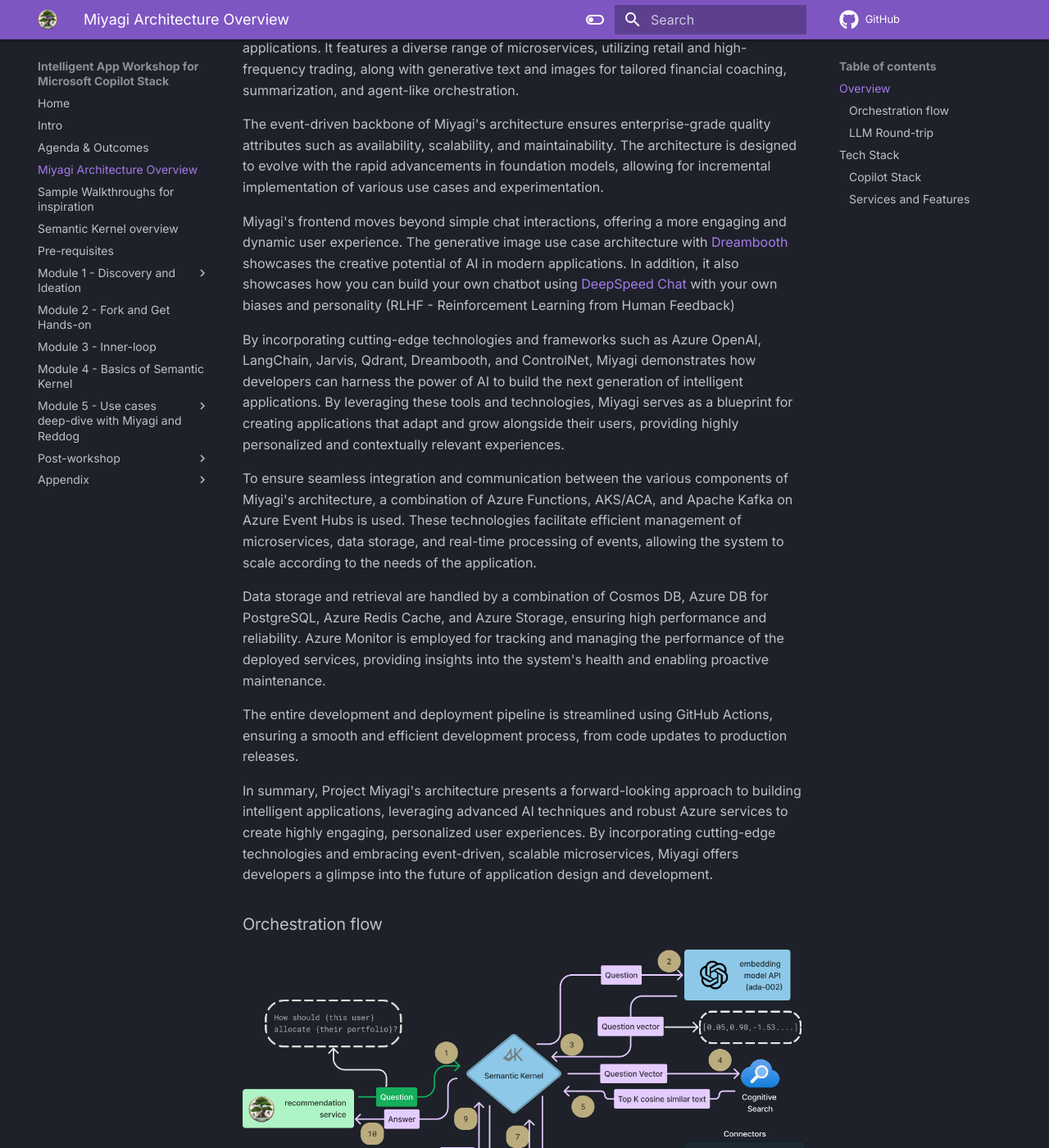
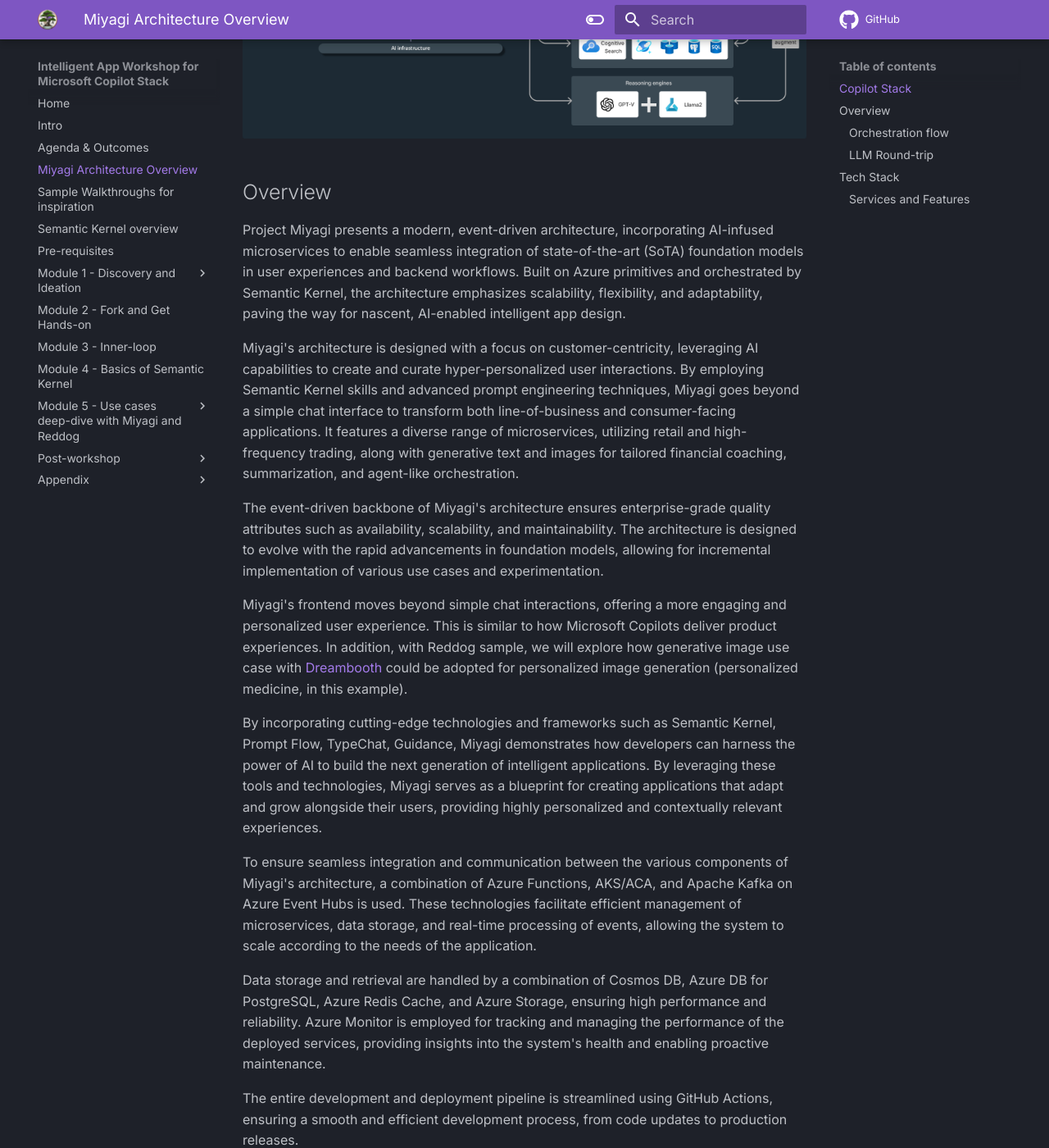
Before and after one commit to Azure/intelligent-app-workshop, an MkDocs documentation site: the page built from docs/wksp/00-intro/architecture-overview.md, in a window 1280 px wide and 1400 px high, scrolled down 943 px. Shown: the whole window at 82% size. Built offline with MkDocs 1.6.1 and Material for MkDocs 9.7.7, drawn with Linux system fonts in a browser that asks for light colours; comment, search, counter and statistics services are not loaded; some of the changed text lies outside the part shown.

Commit message:
update copilot stack

```diff
--- a/docs/wksp/00-intro/architecture-overview.md
+++ b/docs/wksp/00-intro/architecture-overview.md
@@ -7,7 +7,8 @@ Polyglot, AI-Infused Microservices Architecture with Event-Driven Backend
 
 ![architecture](../../assets/images/wip-azure.png)
 
-
+### Copilot Stack
+![copilot-stack](../../assets/images/copilot-stack.png)
 
 ## Overview
 
@@ -17,9 +18,9 @@ Miyagi's architecture is designed with a focus on customer-centricity, leveragin
 
 The event-driven backbone of Miyagi's architecture ensures enterprise-grade quality attributes such as availability, scalability, and maintainability. The architecture is designed to evolve with the rapid advancements in foundation models, allowing for incremental implementation of various use cases and experimentation.
 
-Miyagi's frontend moves beyond simple chat interactions, offering a more engaging and dynamic user experience. The generative image use case architecture with [Dreambooth](https://huggingface.co/thegovind/reddogpillmodel512) showcases the creative potential of AI in modern applications. In addition, it also showcases how you can build your own chatbot using [DeepSpeed Chat](https://github.com/microsoft/DeepSpeedExamples/tree/master/applications/DeepSpeed-Chat) with your own biases and personality (RLHF - Reinforcement Learning from Human Feedback)
+Miyagi's frontend moves beyond simple chat interactions, offering a more engaging and personalized user experience. This is similar to how Microsoft Copilots deliver product experiences. In addition, with Reddog sample, we will explore how generative image use case with [Dreambooth](https://huggingface.co/thegovind/reddogpillmodel512) could be adopted for personalized image generation (personalized medicine, in this example).
 
-By incorporating cutting-edge technologies and frameworks such as Azure OpenAI, LangChain, Jarvis, Qdrant, Dreambooth, and ControlNet, Miyagi demonstrates how developers can harness the power of AI to build the next generation of intelligent applications. By leveraging these tools and technologies, Miyagi serves as a blueprint for creating applications that adapt and grow alongside their users, providing highly personalized and contextually relevant experiences.
+By incorporating cutting-edge technologies and frameworks such as Semantic Kernel, Prompt Flow, TypeChat, Guidance, Miyagi demonstrates how developers can harness the power of AI to build the next generation of intelligent applications. By leveraging these tools and technologies, Miyagi serves as a blueprint for creating applications that adapt and grow alongside their users, providing highly personalized and contextually relevant experiences.
 
 To ensure seamless integration and communication between the various components of Miyagi's architecture, a combination of Azure Functions, AKS/ACA, and Apache Kafka on Azure Event Hubs is used. These technologies facilitate efficient management of microservices, data storage, and real-time processing of events, allowing the system to scale according to the needs of the application.
 
@@ -40,8 +41,7 @@ In summary, Project Miyagi's architecture presents a forward-looking approach to
 ![sk-round-trip](../../assets/images/sk-round-trip.png)
 
 ## Tech Stack
-### Copilot Stack
-![copilot-stack](../../assets/images/copilot-stack.png)
+
 
 ### Services and Features
 - [Azure OpenAI](https://learn.microsoft.com/en-us/azure/cognitive-services/openai/concepts/models)
```
Also changed, not shown: docs/index.md (+2 -2 lines), docs/assets/images/copilot-stack.png.
